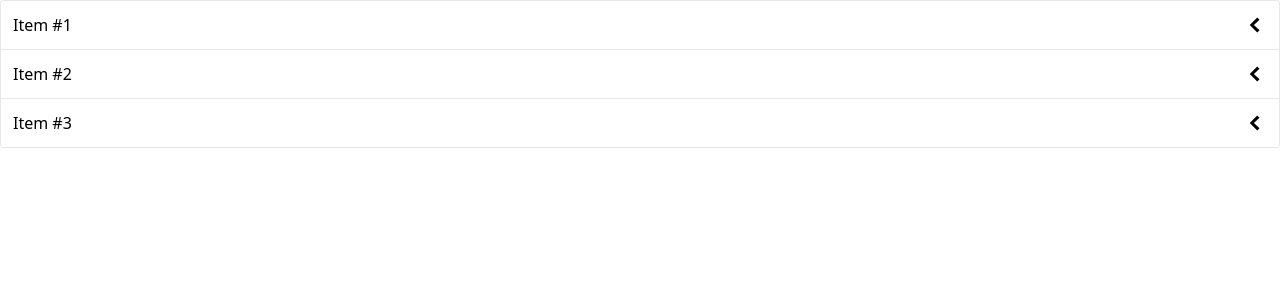
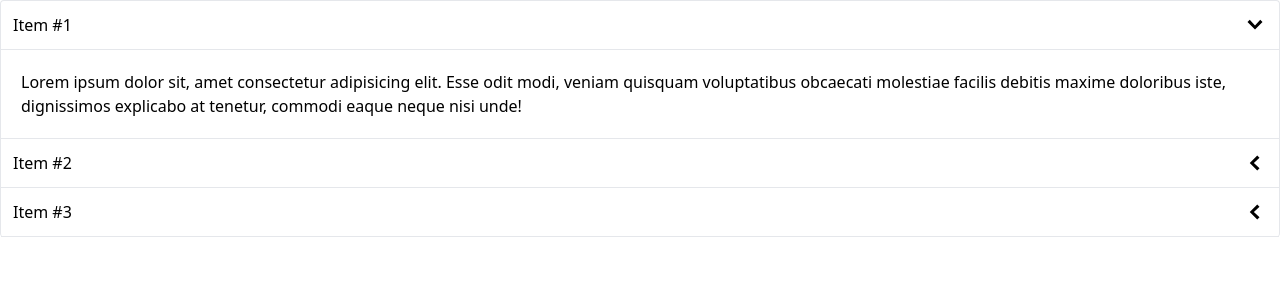
Before and after one commit to hungbui7690/react-learning, a React (Create React App) app in the folder client/: page / in a window 1280 px wide. Shown: the top 300 px of the page. Built offline with nearby package versions, Linux system fonts and the light colour scheme.

Commit message:
Toggling Panel Collapse P2

```diff
--- a/client/src/App.js
+++ b/client/src/App.js
@@ -1,7 +1,5 @@
 /*
-  Toggling Panel Collapse P1
-  - expandedIndex = -1
-    > collapsed
+  Toggling Panel Collapse P2
 
 */
 
--- a/client/src/components/Accordion.js
+++ b/client/src/components/Accordion.js
@@ -3,10 +3,12 @@ import React, { useState } from 'react'
 import { GoChevronDown, GoChevronLeft } from 'react-icons/go'
 
 const Accordion = ({ items }) => {
-  const [expandedIndex, setExpandedIndex] = useState(-1) // ***
+  const [expandedIndex, setExpandedIndex] = useState(0)
 
   const handleClick = (nextIndex) => {
-    setExpandedIndex(nextIndex)
+    // ***
+    if (expandedIndex === nextIndex) setExpandedIndex(-1)
+    else setExpandedIndex(nextIndex)
   }
 
   const renderedItems = items.map((item, index) => {
```
